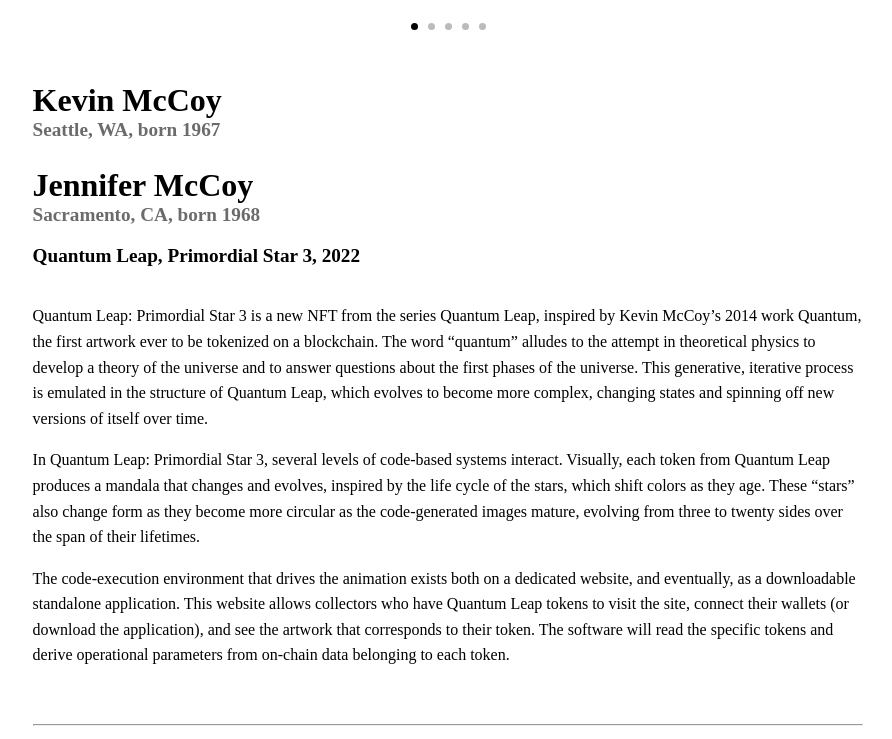
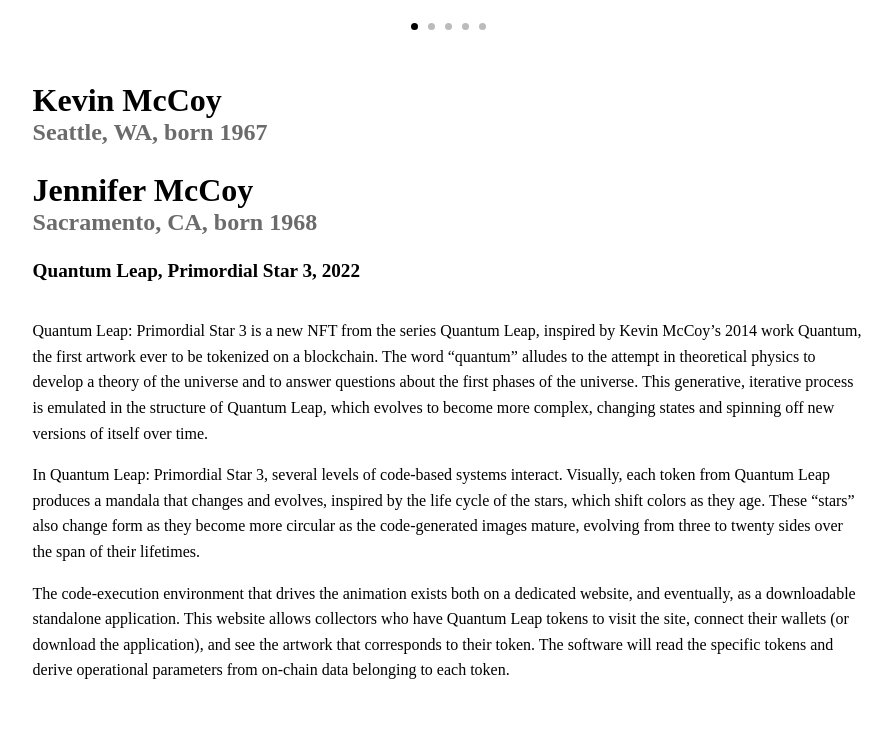
Before and after one commit to Chariot7/didactics, a React (Create React App) app: page /screen1 in a window 1280 px wide. Shown: the part 805-1544 px from the top of the page, without its empty margins (192-1084 px from the left). Built offline with nearby package versions, Linux system fonts and the light colour scheme; grey boxes are pictures that could not be loaded; a web font is replaced by a local one.

Commit message:
styling touch ups

```diff
--- a/src/App.css
+++ b/src/App.css
@@ -27,7 +27,7 @@
   font-family: LGSMART;
   color: #6b6b6b;
   margin-top: 0;
-  font-size: larger;
+  font-size: x-large;
 }
 
 .title {
--- a/src/routes/screen1.jsx
+++ b/src/routes/screen1.jsx
@@ -38,7 +38,7 @@
             lifetimes.
           </p>
           <p style={{
-            paddingBottom: '40px'
+            paddingBottom: '60px'
           }}>
             The code-execution environment that drives the animation exists both
             on a dedicated website, and eventually, as a downloadable standalone
@@ -58,7 +58,7 @@
               alt="artwork"
             />
             <div className="productText">
-              <h3 className="productHeader">LG Transparent OLED Signage</h3>
+              <h3 className="productHeader">LG Transparent OLED</h3>
               <p className="productSpecs">
                 55 inch, 1920x1080, FHD <br></br>
                 Anti-Reflection treatment on 4mm safety glass <br></br>
```
